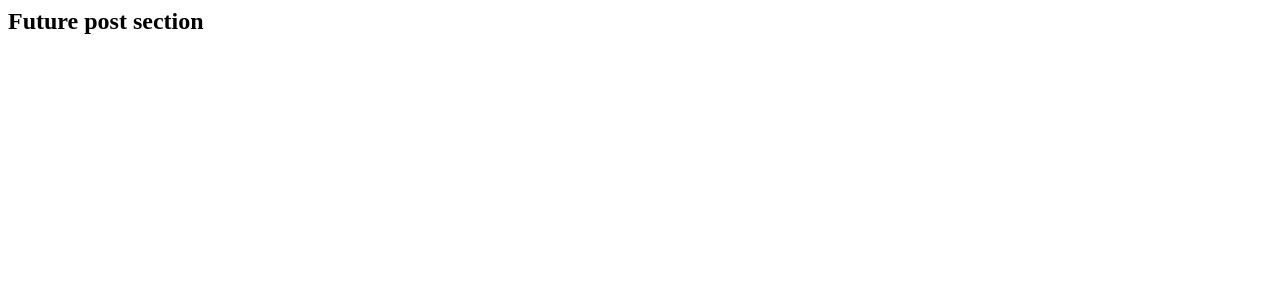
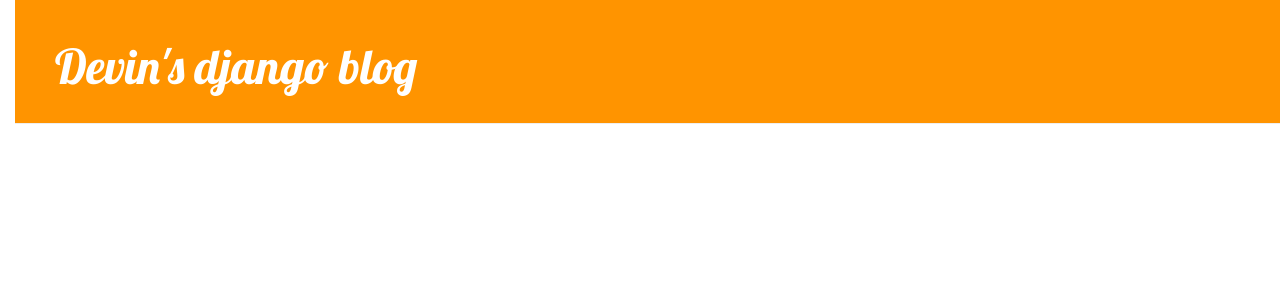
Before and after one commit to devinlbell/my-first-blog, a Django app: page / in a window 1280 px wide. Shown: the top 300 px of the page. Run offline with Django 3.2, Linux system fonts and the light colour scheme; data that the repository does not hold is empty; some libraries are stand-ins or nearby versions.

Commit message:
added views and shit

```diff
--- /dev/null
+++ b/blog/static/css/blog.css
@@ -0,0 +1,46 @@
+h1 a{
+	color: #FCA205;
+	font-family: 'Lobster';
+}
+
+body {
+	padding-left: 15px;
+}
+
+.page-header {
+background-color: #ff9400;
+margin-top: 0;
+padding: 20px 20px 20px 40px;
+}
+.page-header h1, .page-header h1 a, .page-header h1 a:visited, .page-header h1 a:active {
+color: #ffffff;
+font-size: 36pt;
+text-decoration: none;
+}
+.content {
+margin-left: 40px;
+}
+h1, h2, h3, h4 {
+font-family: 'Lobster', cursive;
+}
+.date {
+color: #828282;
+}
+.save {
+float: right;
+}
+.post-form textarea, .post-form input {
+width: 100%;
+}
+.top-menu, .top-menu:hover, .top-menu:visited {
+color: #ffffff;
+float: right;
+font-size: 26pt;
+margin-right: 20px;
+}
+.post {
+margin-bottom: 70px;
+}
+.post h1 a, .post h1 a:visited {
+color: #000000;
+}
--- /dev/null
+++ b/blog/templates/blog/base.html
@@ -0,0 +1,26 @@
+{% load staticfiles %}
+<html>
+	<head>
+		<title>Devin's django blog</title>
+		<link rel="stylesheet" href="//maxcdn.bootstrapcdn.com/bootstrap/3.2.0/css/bootstrap.min.css">
+		<link rel="stylesheet" href="//maxcdn.bootstrapcdn.com/bootstrap/3.2.0/css/bootstrap-theme.min.css">
+		<link href='//fonts.googleapis.com/css?family=Lobster&subset=latin,latin-ext' rel='stylesheet' type='text/css'
+		>
+		<link rel="stylesheet" href="{% static 'css/blog.css' %}">
+	</head>
+	<body>
+		<body>
+			<div class="page-header">
+				<h1><a href="/">Devin's django blog</a></h1>
+			</div>
+			<div class="content container">
+				<div class="row">
+					<div class="col-md-8">
+					{% block content %}
+					{% endblock %}
+					</div>
+				</div>
+			</div>
+		</body>
+	</body>
+</html>
--- a/blog/templates/blog/post_list.html
+++ b/blog/templates/blog/post_list.html
@@ -1,16 +1,13 @@
-<html>
-	<head>
-		<title>Devin's dope django blog</title>
-	</head>
-	<body>
-		<h2>Future post section</h2>
-			{% for post in posts %}
-			<div>
+{% extends 'blog/base.html' %}
+
+{% block content %}
+	{% for post in posts %}
+		<div class="post">
+			<div class="date">
 				<p>published: {{ post.published_date }}</p>
-				<h1><a href="">{{ post.title }}</a></h1>
-				<p>{{ post.text|linebreaksbr }}</p>
 			</div>
-			{% endfor %}
-	</body>
-
-</html>
+			<h1><a href="{% url 'post_detail' pk=post.pk %}">{{ post.title }}</a></h1>
+			<p>{{ post.text|linebreaksbr }}</p>
+		</div>
+	{% endfor %}
+{% endblock %}
--- a/blog/urls.py
+++ b/blog/urls.py
@@ -3,4 +3,5 @@ from . import views
 
 urlpatterns = [
 	url(r'^$', views.post_list, name='post_list'),
+	url(r'^post/(?P<pk>\d+)/$', views.post_detail, name='post_detail'),
 ]
--- a/blog/views.py
+++ b/blog/views.py
@@ -1,4 +1,4 @@
-from django.shortcuts import render
+from django.shortcuts import render, get_object_or_404
 from django.utils import timezone
 from .models import Post
 
@@ -6,3 +6,7 @@ from .models import Post
 def post_list(request):
 	posts = Post.objects.filter(published_date__lte=timezone.now()).order_by('published_date')
 	return render(request, 'blog/post_list.html', {'posts':posts})
+
+def post_detail(request, pk):
+	post = get_object_or_404(Post, pk=pk)
+	return render(request, 'blog/post_detail.html', {'post':post})
```
Also changed, not shown: blog/templates/blog/post_detail.html (added, +12 -0 lines).
